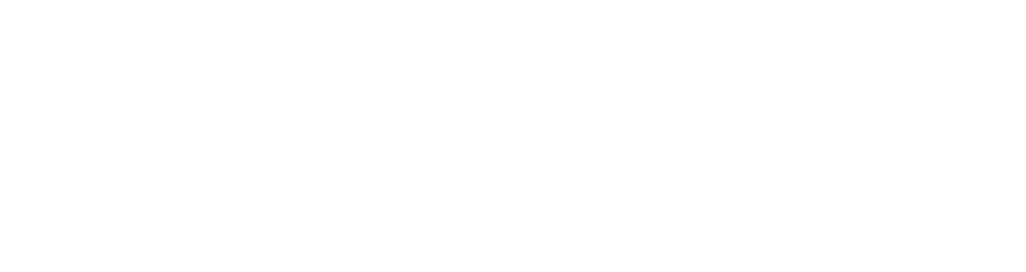
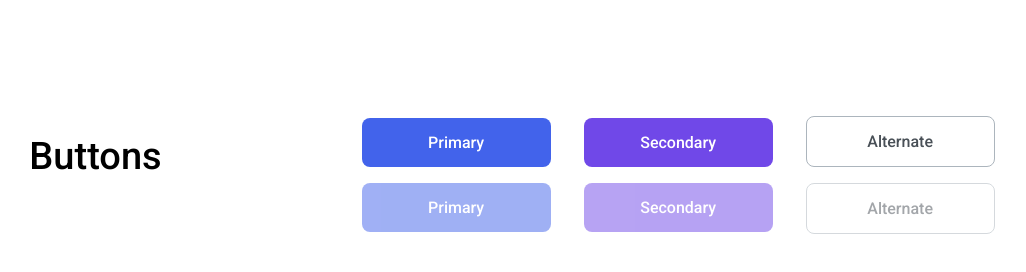
Before and after one commit to js-tasks-ru/htmlcss-20210916_ivansacara, a website: page 03-lection1/01-button/index.html in a window 1280 px wide. Shown: the whole page, without its empty margins (128-1154 px from the left). Drawn offline with Linux system fonts and the light colour scheme.

Commit message:
Lesson one Button

```diff
--- a/03-lection1/01-button/button.css
+++ b/03-lection1/01-button/button.css
@@ -1 +1,77 @@
-/* Стилизация кнопки */
+.buttons{
+ display: flex;
+ justify-content: center;
+ padding-top: 100px;
+}
+.buttons__text{
+  margin-right: 200px;
+}
+.buttons__title{
+  font-size: 38px;
+  line-height: 46px;
+  font-weight: 500;
+}
+.buttons__content{
+  display: flex;
+  align-items: center;
+}
+.button{
+  display: flex;
+  flex-direction: column;
+}
+.buttons__secondary{
+  margin: 0 33px;
+}
+.button__primary,
+.button__secondary,
+.button__alternate{
+  margin: 8px 0;
+}
+.btn{
+  font-size: 16px;
+  line-height: 19px;
+  font-weight: 500;
+  border-radius: 8px;
+  padding: 15px 0;
+  white-space: nowrap;
+  width: 189px;
+  cursor: pointer;
+  transition: all .3s ease;
+}
+.btn--primary{
+  background-color: var(--primary);
+  color: var(--white);
+  border: none;
+}
+.btn--primary:hover{
+  background-color: var(--primary-hover);
+}
+.btn--primary.btn--disabled:hover{
+   background-color: var(--primary);
+}
+.btn--secondary{
+  background-color: var(--secondary);
+  color: var(--white);
+  border: none;
+}
+.btn--secondary:hover{
+  background-color: var(--secondary-hover);
+}
+.btn--secondary.btn--disabled:hover{
+  background-color: var(--secondary);
+}
+.btn--alternative{
+  color: var(--grey-4);
+  background-color: var(--white);
+  border: 1px solid var(--alternative);
+}
+.btn--alternative:hover{
+  border: 1px solid var(--alternative-hover);
+}
+.btn--alternative.btn--disabled:hover{
+   border: 1px solid var(--alternative);
+}
+.btn--disabled{
+  opacity: 0.5;
+  cursor: default;
+}
--- a/03-lection1/01-button/index.html
+++ b/03-lection1/01-button/index.html
@@ -1,11 +1,34 @@
 <!DOCTYPE html>
 <!-- Страница с кнопкой -->
 <html lang="ru">
-    <head>
-        <link rel="stylesheet" href="../../assets/css/main.css">
-        <link rel="stylesheet" href="./button.css">
-    </head>
-    <body>
 
-    </body>
+<head>
+  <link rel="stylesheet" href="../../assets/css/main.css">
+  <link rel="stylesheet" href="./button.css">
+</head>
+
+<body>
+  <div class="buttons">
+    <div class="buttons__text">
+      <h1 class="buttons__title">
+        Buttons
+      </h1>
+    </div>
+    <div class="buttons__content">
+      <div class="buttons__primary button">
+        <button class="button__primary btn btn--primary">Primary</button>
+        <button class="button__primary btn btn--primary btn--disabled">Primary</button>
+      </div>
+      <div class="buttons__secondary button ">
+        <button class="button__secondary btn btn--secondary">Secondary</button>
+        <button class="button__secondary btn btn--secondary btn--disabled">Secondary</button>
+      </div>
+      <div class="buttons__alternate button">
+        <button class="button__alternate btn btn--alternative">Alternate</button>
+        <button class="button__alternate btn btn--alternative btn--disabled">Alternate</button>
+      </div>
+    </div>
+  </div>
+</body>
+
 </html>
--- a/assets/css/main.css
+++ b/assets/css/main.css
@@ -15,8 +15,12 @@
     --error: var(--red);
     --success: var(--blue);
 
-    --primary: var(--blue);
+    --primary: #4263EB;
+    --primary-hover: #2342C0;
     --secondary: var(--purple);
+    --secondary-hover:#5028C6;
+    --alternative: var(--grey-3);
+    --alternative-hover: var(--black);
 }
 
 * {
```
